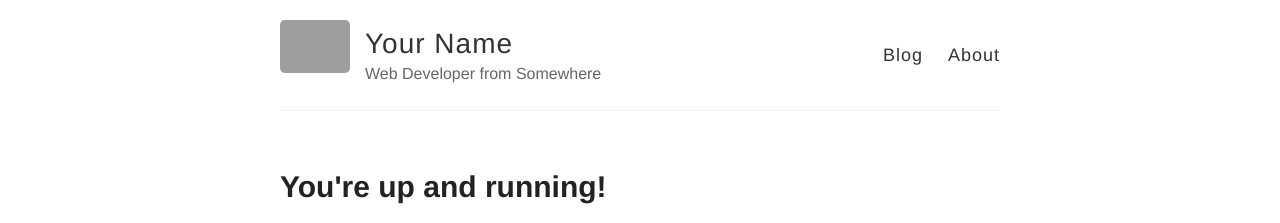
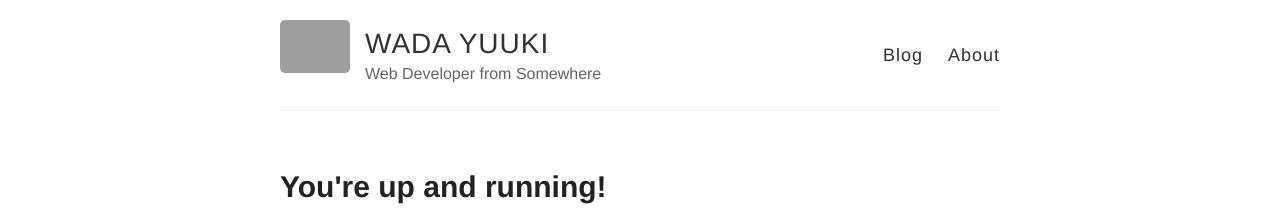
Before and after one commit to waday1/2016web2-5, a Jekyll site: the page built from index.html, in a window 1280 px wide. Shown: the top 223 px of the page. Built offline with Jekyll 4.4.1, drawn with Linux system fonts in a browser that asks for light colours; grey boxes are pictures that could not be loaded.

Commit message:
Update _config.yml

```diff
--- a/_config.yml
+++ b/_config.yml
@@ -3,7 +3,7 @@
 #
 
 # Name of your site (displayed in the header)
-name: Your Name
+name: WADA YUUKI
 
 # Short bio or description (displayed in the header)
 description: Web Developer from Somewhere
```
